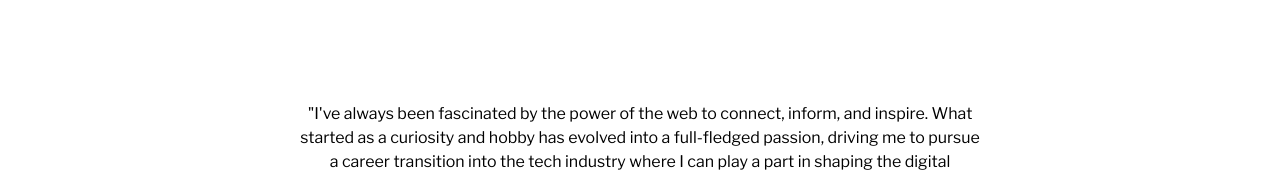
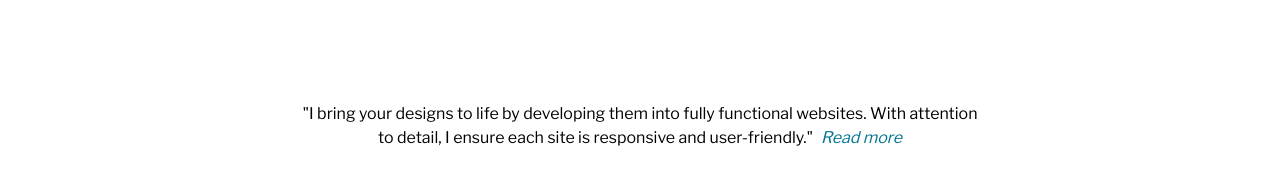
Before and after one commit to Tsedhondup/Portfolio, a React (Create React App) app: page / in a window 1280 px wide. Shown: the part 762-939 px from the top of the page. Built offline with nearby package versions, Linux system fonts and the light colour scheme.

Commit message:
about seconds text changed

```diff
--- a/src/Components/AboutSecond/AboutSecond.js
+++ b/src/Components/AboutSecond/AboutSecond.js
@@ -42,11 +42,9 @@ const AboutSecond = () => {
           viewport={{ once: true, amount: 1 }}
           className="about-second-content__texts"
         >
-          "I've always been fascinated by the power of the web to connect,
-          inform, and inspire. What started as a curiosity and hobby has evolved
-          into a full-fledged passion, driving me to pursue a career transition
-          into the tech industry where I can play a part in shaping the digital
-          landscape."
+          "I bring your designs to life by developing them into fully functional
+          websites. With attention to detail, I ensure each site is responsive
+          and user-friendly."
           <Link to="/About" className="about-second-content__link">
             Read more
           </Link>
--- a/src/Components/AboutSecond/AboutSecond.scss
+++ b/src/Components/AboutSecond/AboutSecond.scss
@@ -76,7 +76,7 @@
     @include tablet {
       text-align: left;
     }
-    @include tablet2{
+    @include tablet2 {
       font-size: 16px;
       text-align: center;
     }
@@ -85,6 +85,6 @@
     padding-left: 8px;
     font-style: italic;
     text-decoration: none;
-    color: $black;
+    color: $mysql;
   }
 }
```
